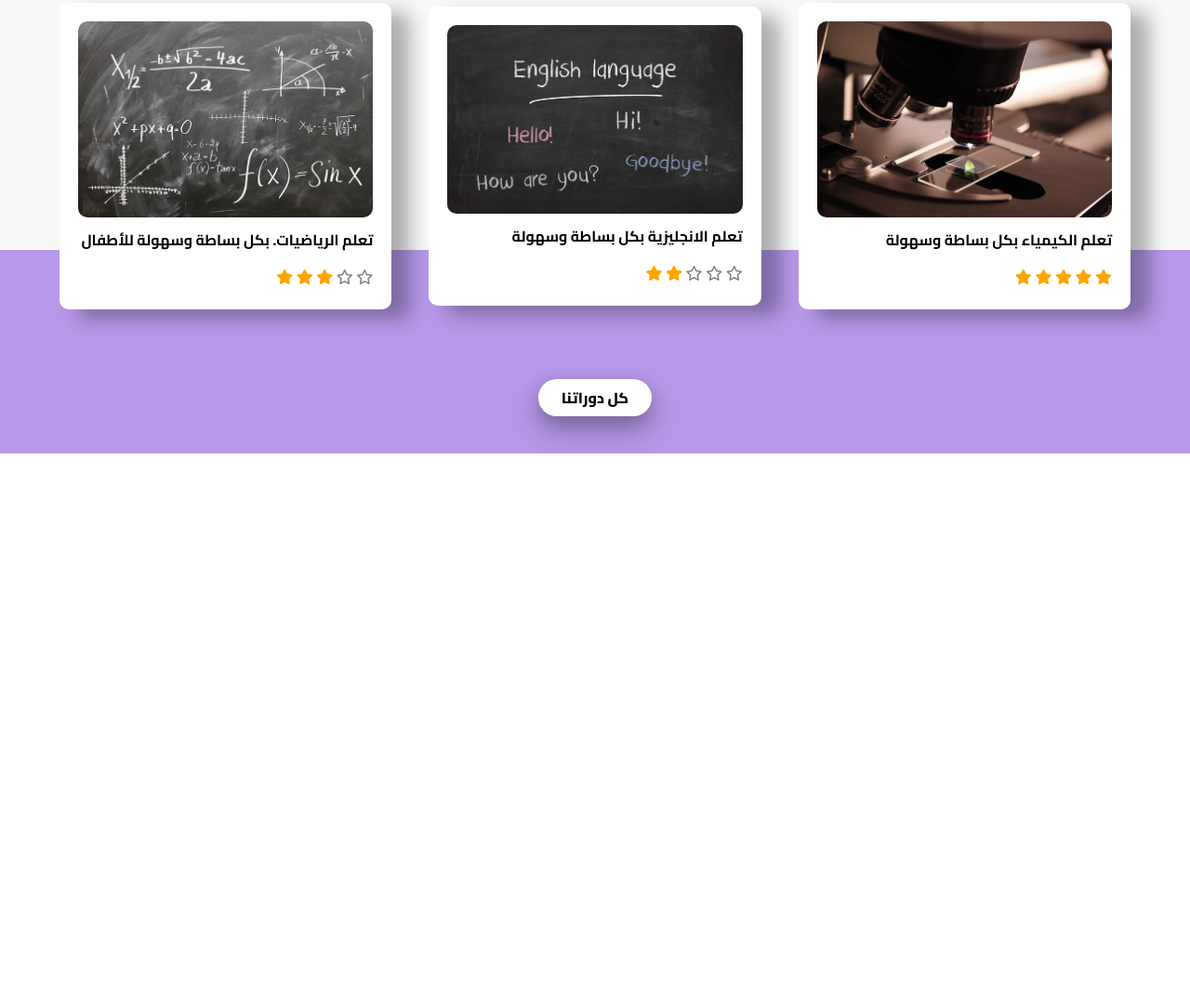
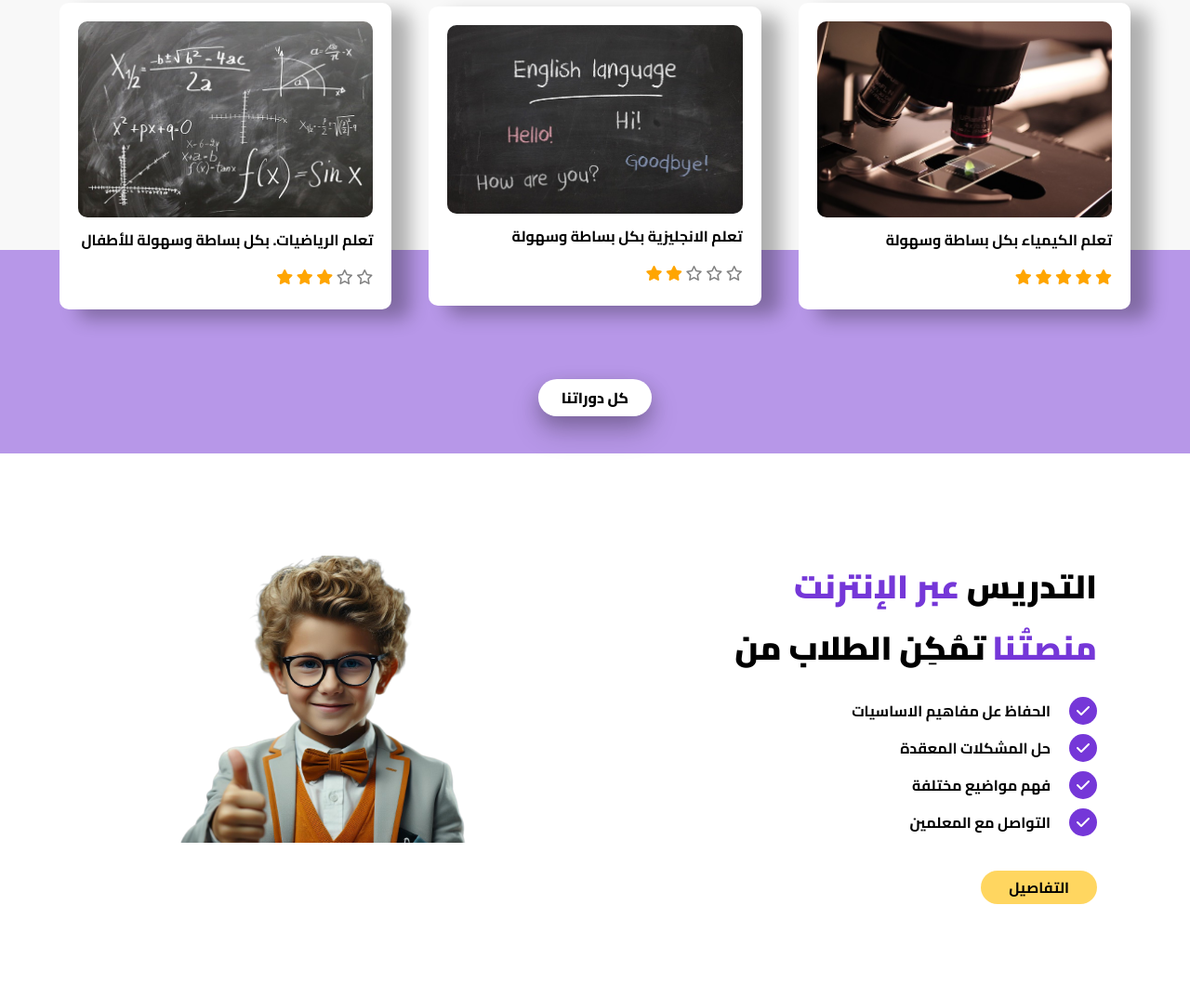
Before and after one commit to Mahmoud-walid/smart-centre, a website: page index.html in a window 1280 px wide. Shown: the part 1099-2172 px from the top of the page at 93% size. Before the commit the page ends 1587 px from the top, so only its background shows below. Drawn offline with Linux system fonts and the light colour scheme.

Commit message:
onlineTeachingSection

```diff
--- /dev/null
+++ b/css/ourOnlineTeaching.css
@@ -0,0 +1,51 @@
+.ourOnlineTeaching {
+    display: grid;
+    grid-template-columns: repeat(2, 1fr);
+    grid-template-rows: 1fr;
+    grid-column-gap: 0px;
+    grid-row-gap: 0px;
+    padding-top: 100px;
+    padding-bottom: 100px;
+}
+
+.ourOnlineTeaching .ourOnlineTeachingText {}
+
+.ourOnlineTeaching .ourOnlineTeachingText ul {
+    margin-bottom: 40px;
+}
+
+.ourOnlineTeaching .ourOnlineTeachingText a.detailsBtn {
+    background-color: rgb(255, 214, 96);
+    font-family: "cairoBold";
+}
+
+.ourOnlineTeaching .ourOnlineTeachingText span {
+    color: rgb(117, 55, 216);
+}
+
+.ourOnlineTeaching .ourOnlineTeachingText h1 {
+    margin-bottom: 20px;
+    font-family: "cairoBlack";
+    font-size: 220%;
+}
+
+.ourOnlineTeaching .ourOnlineTeachingText ul li {
+    display: flex;
+    align-items: center;
+    margin-bottom: 10px;
+    font-family: "cairoBold";
+}
+
+.ourOnlineTeaching .ourOnlineTeachingText ul li i {
+    margin-left: 20px;
+    padding: 7px 8px;
+    border-radius: 50%;
+    background-color: rgb(117, 55, 216);
+    color: white;
+}
+
+.ourOnlineTeaching .ourOnlineTeachingImage {}
+
+.ourOnlineTeaching .ourOnlineTeachingImage img {
+    width: 100%;
+}
--- a/css/styleLanding.css
+++ b/css/styleLanding.css
@@ -17,6 +17,10 @@ body {
     direction: rtl;
     text-align: right;
     color: black;
+}
+
+ul {
+    list-style: none;
 }
 
 .container {
@@ -146,7 +150,6 @@ nav .icon {
 }
 
 nav ul {
-    list-style: none;
     margin: 0px;
     padding: 0px;
     display: flex;
@@ -186,6 +189,7 @@ nav ul li.active::after {
     border-bottom: 7px solid rgb(117, 55, 216);
 }
 
+.ourOnlineTeaching .ourOnlineTeachingText a.detailsBtn,
 .navBtnsMobile .btnNav,
 .landing .btnsLanding .btnLandingStart,
 .navBtns .btnNav {
@@ -398,7 +402,7 @@ nav ul li.active::after {
 }
 
 .landing .btnsLanding .btnLand {
-    font-family: "cairoMedium";
+    font-family: "cairoBold";
 }
 
 .landing .btnsLanding .btnLandingStart {
@@ -408,6 +412,7 @@ nav ul li.active::after {
 
 .landing .btnsLanding .btnlandingMore {
     color: rgb(117, 55, 216);
+    font-family: "cairoBold";
 }
 
 .landing .btnsLanding .btnlandingMore i {
--- a/index.html
+++ b/index.html
@@ -8,6 +8,7 @@
   <link rel="stylesheet" href="css/styleLanding.css" />
   <link rel="stylesheet" href="css/styleBestSelling.css">
   <link rel="stylesheet" href="css/all.min.css" />
+  <link rel="stylesheet" href="./css/ourOnlineTeaching.css">
 </head>
 
 <body>
@@ -276,6 +277,26 @@
       </div>
       <a class="allCoursesBtn" href="#">كل دوراتنا</a>
     </section>
+
+    <section class="ourOnlineTeaching container">
+
+      <div class="ourOnlineTeachingText">
+        <h1 class="ourOnlineTeachingHeader">التدريس <span>عبر الإنترنت</span> <br> <span>منصتُنا</span> تمُكِن الطلاب من
+        </h1>
+        <ul>
+          <li><i class="fa-solid fa-check"></i> الحفاظ عل مفاهيم الاساسيات</li>
+          <li><i class="fa-solid fa-check"></i> حل المشكلات المعقدة</li>
+          <li><i class="fa-solid fa-check"></i> فهم مواضيع مختلفة</li>
+          <li><i class="fa-solid fa-check"></i> التواصل مع المعلمين</li>
+        </ul>
+        <a class="detailsBtn" href="#">التفاصيل</a>
+      </div>
+      <div class="ourOnlineTeachingImage">
+        <img src="./imgs/boy1T.png" alt="صورة توضيحية">
+      </div>
+
+    </section>
+
   </div> <!-- Page -->
   <script src="js/navBar.js"></script>
   <script src="js/starScript.js"></script>
```
